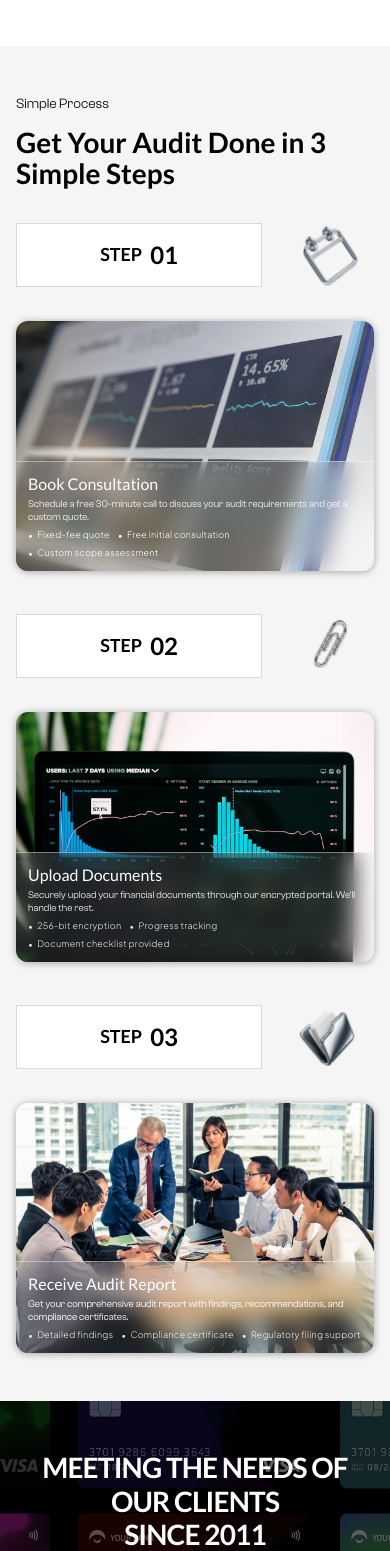
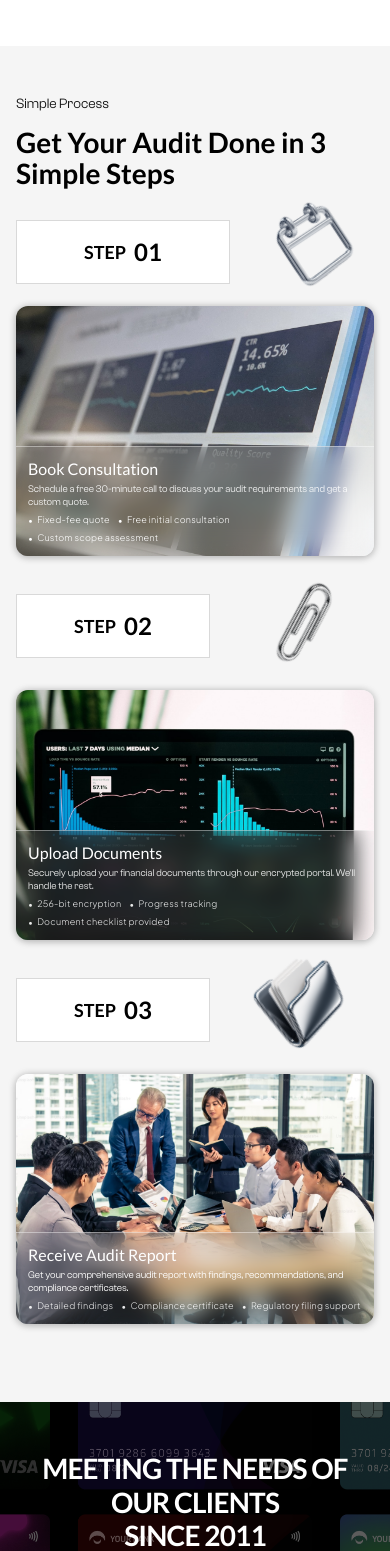
Before and after one commit to hameed786786/ashfaq_auditing, a Next.js app: page / in a window 390 px wide. Shown: the part 2975-4526 px from the top of the page. Built offline with nearby package versions, Linux system fonts and the light colour scheme.

Commit message:
mobile responsive

```diff
--- a/components/section/process-section.tsx
+++ b/components/section/process-section.tsx
@@ -75,10 +75,10 @@ export default function SimpleProcessSection() {
         </div>
 
         {/* STEP 01 */}
-        <div className="grid grid-cols-1 lg:grid-cols-[48%_42%] gap-6 sm:gap-8 md:gap-10 lg:gap-[60px] items-center lg:items-end">
+        <div className="mt-[-20px] grid grid-cols-1 lg:grid-cols-[48%_42%] gap-6 sm:gap-8 md:gap-10 lg:gap-[60px] items-center lg:items-end">
 
           {/* Left Image Card */}
-          <div className="order-2 lg:order-1 relative h-[250px] sm:h-[300px] md:h-[380px] lg:h-[458px] overflow-hidden rounded-xl lg:rounded-[4px] w-full lg:w-[737px] shadow-[0px_1px_7px_0px_#00000029,0px_1px_9px_0px_#0000002E]">
+          <div className="top-[-30px] order-2 lg:order-1 relative h-[250px] sm:h-[300px] md:h-[380px] lg:h-[458px] overflow-hidden rounded-xl lg:rounded-[4px] w-full lg:w-[737px] shadow-[0px_1px_7px_0px_#00000029,0px_1px_9px_0px_#0000002E]">
             <Image
               src={processSteps[0].image}
               alt={processSteps[0].title}
@@ -126,7 +126,7 @@ export default function SimpleProcessSection() {
               alt="Calendar"
               width={312}
               height={312}
-              className="relative z-10 w-[100px] sm:w-[125px] md:w-[145px] lg:w-[312px] h-[85px] sm:h-[125px] md:h-[145px] lg:h-[312px] "
+              className="top-[-10px] relative z-10 w-[140px] sm:w-[155px] md:w-[145px] lg:w-[312px] h-[120px] sm:h-[155px] md:h-[145px] lg:h-[312px] object-contain"
             />
 
             <div className="relative z-20 w-[280px] sm:w-[180px] md:w-[220px] lg:w-[532px] h-[64px] sm:h-[72px] md:h-[90px] lg:h-[138px] border border-[#D9D9D9] flex items-center justify-center bg-white gap-2 lg:gap-3 mt-0 lg:mt-[-25px]">
@@ -151,7 +151,7 @@ export default function SimpleProcessSection() {
         </div>
 
         {/* STEP 02 */}
-        <div className="mt-8 sm:mt-10 md:mt-16 lg:mt-[100px] grid grid-cols-1 lg:grid-cols-[40%_52%] gap-6 sm:gap-8 md:gap-10 lg:gap-[10px] items-center lg:items-end">
+        <div className="mt-[-30px] sm:mt-10 md:mt-16 lg:mt-[100px] grid grid-cols-1 lg:grid-cols-[40%_52%] gap-6 sm:gap-8 md:gap-10 lg:gap-[10px] items-center lg:items-end">
 
           {/* Left Step */}
           <div className="order-1 lg:order-1 flex flex-row-reverse lg:flex-col items-center justify-end lg:justify-end w-full h-auto lg:h-full gap-6 sm:gap-8 lg:gap-4">
@@ -160,7 +160,7 @@ export default function SimpleProcessSection() {
               alt="Paperclip"
               width={312}
               height={312}
-              className="relative z-10 w-[100px] sm:w-[125px] md:w-[145px] lg:w-[312px] h-[85px] sm:h-[125px] md:h-[145px] lg:h-[312px] object-contain"
+              className="top-[-1px] relative z-10 w-[140px] sm:w-[155px] md:w-[145px] lg:w-[312px] h-[140px] sm:h-[155px] md:h-[105px] lg:h-[312px] object-contain"
             />
 
             <div className="relative z-20 w-[280px] sm:w-[180px] md:w-[220px] lg:w-[532px] h-[64px] sm:h-[72px] md:h-[90px] lg:h-[138px] border border-[#D9D9D9] flex items-center justify-center bg-white gap-2 lg:gap-3 mt-0 lg:mt-[-25px]">
@@ -184,7 +184,7 @@ export default function SimpleProcessSection() {
           </div>
 
           {/* Right Image Card */}
-          <div className="order-2 lg:order-2 relative h-[250px] sm:h-[300px] md:h-[380px] lg:h-[458px] overflow-hidden rounded-xl lg:rounded-[4px] w-full shadow-[0px_1px_7px_0px_#00000029,0px_1px_9px_0px_#0000002E]">
+          <div className="top-[-30px] order-2 lg:order-2 relative h-[250px] sm:h-[300px] md:h-[380px] lg:h-[458px] overflow-hidden rounded-xl lg:rounded-[4px] w-full shadow-[0px_1px_7px_0px_#00000029,0px_1px_9px_0px_#0000002E]">
             <Image
               src={processSteps[1].image}
               alt={processSteps[1].title}
@@ -227,10 +227,10 @@ export default function SimpleProcessSection() {
         </div>
 
         {/* STEP 03 */}
-        <div className="mt-8 sm:mt-10 md:mt-16 lg:mt-[100px] grid grid-cols-1 lg:grid-cols-[44%_54%] gap-6 sm:gap-8 md:gap-10 lg:gap-[60px] items-center lg:items-end">
+        <div className="mt-[-30px] sm:mt-10 md:mt-16 lg:mt-[100px] grid grid-cols-1 lg:grid-cols-[44%_54%] gap-6 sm:gap-8 md:gap-10 lg:gap-[60px] items-center lg:items-end">
 
           {/* Left Image Card */}
-          <div className="order-2 lg:order-1 relative h-[250px] sm:h-[300px] md:h-[380px] lg:h-[458px] overflow-hidden rounded-xl lg:rounded-[4px] w-full lg:w-[737px] shadow-[0px_1px_7px_0px_#00000029,0px_1px_9px_0px_#0000002E]">
+          <div className="top-[-30px] order-2 lg:order-1 relative h-[250px] sm:h-[300px] md:h-[380px] lg:h-[458px] overflow-hidden rounded-xl lg:rounded-[4px] w-full lg:w-[737px] shadow-[0px_1px_7px_0px_#00000029,0px_1px_9px_0px_#0000002E]">
             <Image
               src={processSteps[2].image}
               alt={processSteps[2].title}
@@ -239,7 +239,7 @@ export default function SimpleProcessSection() {
             />
 
             {/* Overlay */}
-            <div className="h-auto sm:h-auto md:h-[140px] lg:h-[158px] w-full absolute bottom-0 left-0 border-t border-white/40 bg-white/10 backdrop-blur-md p-3 sm:p-4 md:p-6 lg:px-[40px] lg:py-[24px] flex flex-col justify-center">
+            <div className=" h-auto sm:h-auto md:h-[140px] lg:h-[158px] w-full absolute bottom-0 left-0 border-t border-white/40 bg-white/10 backdrop-blur-md p-3 sm:p-4 md:p-6 lg:px-[40px] lg:py-[24px] flex flex-col justify-center">
               <h3
                 className="text-white text-[16px] sm:text-[20px] md:text-[26px] lg:text-[28px] leading-tight mb-1"
                 style={{
@@ -279,7 +279,7 @@ export default function SimpleProcessSection() {
               alt="Folder"
               width={312}
               height={312}
-              className="relative z-10 w-[100px] sm:w-[25px] md:w-[145px] lg:w-[312px] h-[85px] sm:h-[125px] md:h-[145px] lg:h-[312px] object-contain"
+              className="top-[-10px] relative z-10 w-[140px] sm:w-[155px] md:w-[145px] lg:w-[312px] h-[140px] sm:h-[155px] md:h-[145px] lg:h-[312px] object-contain"
             />
 
             <div className="relative z-20 w-[280px] sm:w-[180px] md:w-[220px] lg:w-[532px] h-[64px] sm:h-[72px] md:h-[90px] lg:h-[138px] border border-[#D9D9D9] flex items-center justify-center bg-white gap-2 lg:gap-3 mt-0 lg:mt-[-25px]">
```
